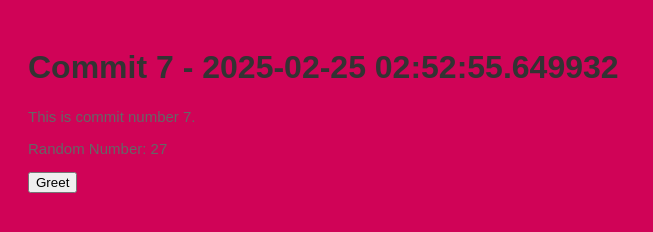
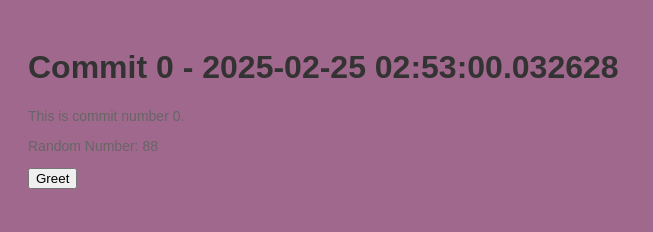
Before and after one commit to legbald0d/myrep-repo-20250225025249, a plain HTML site: page index.html in a window 1280 px wide. Shown: the whole page, without its empty margins (0-653 px from the left). Drawn offline with Linux system fonts and the light colour scheme.

Commit message:
📝 Commit 0 with HTML, CSS, and JS

```diff
--- a/index.html
+++ b/index.html
@@ -2,13 +2,13 @@
     <!DOCTYPE html>
     <html>
     <head>
-        <title>Commit 7 - 2025-02-25 02:52:55.649932</title>
+        <title>Commit 0 - 2025-02-25 02:53:00.032628</title>
         <link rel="stylesheet" href="style.css">
     </head>
     <body>
-        <h1>Commit 7 - 2025-02-25 02:52:55.649932</h1>
-        <p>This is commit number 7.</p>
-        <p>Random Number: 27</p>
+        <h1>Commit 0 - 2025-02-25 02:53:00.032628</h1>
+        <p>This is commit number 0.</p>
+        <p>Random Number: 88</p>
         <button onclick="greet()">Greet</button>
         <script src="script.js"></script>
     </body>
--- a/script.js
+++ b/script.js
@@ -2,4 +2,4 @@
     function greet() {
         alert('Hello from commit ' + commitNumber + '!');
     }
-    var commitNumber = 7;
+    var commitNumber = 0;
--- a/style.css
+++ b/style.css
@@ -1,7 +1,7 @@
 
     body {
         font-family: Arial, sans-serif;
-        background-color: #d00357;
+        background-color: #a1688d;
         padding: 20px;
     }
     h1 {
@@ -9,5 +9,5 @@
     }
     p {
         color: #666;
-        font-size: 15px;
+        font-size: 14px;
     }
```
